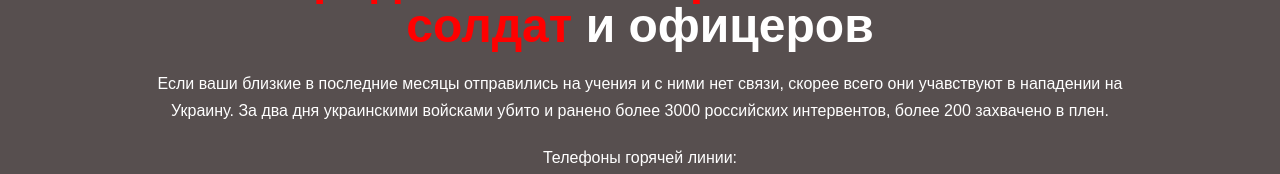
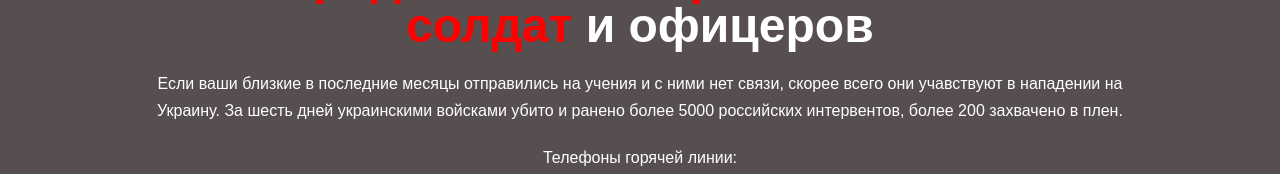
Before and after one commit to stoprussiainvasion/return-alive-from-ukraine, a plain HTML site: page index.html in a window 1280 px wide. Shown: the part 144-318 px from the top of the page. Drawn offline with Linux system fonts and the light colour scheme.

Commit message:
* update stat

```diff
--- a/index.html
+++ b/index.html
@@ -13,7 +13,7 @@
 <section class="main">
     <div class="content">
         <h1>Горячая телефонная линия для<br/><i>родственников российских<br/> солдат</i> и офицеров</h1>
-        <p class="message">Если ваши близкие в последние месяцы отправились на учения и с ними нет связи, скорее всего они учавствуют в нападении на Украину. За два дня украинскими войсками убито и ранено более 3000 российских интервентов, более 200 захвачено в плен.
+        <p class="message">Если ваши близкие в последние месяцы отправились на учения и с ними нет связи, скорее всего они учавствуют в нападении на Украину. За шесть дней украинскими войсками убито и ранено более 5000 российских интервентов, более 200 захвачено в плен.
         </p>
         <p class="message">Телефоны горячей линии: <a href="tel:+380894201860">+380894201860</a> <a href="tel:+380894201861">+380894201861</a> <a href="tel:+380894201862">+380894201862</a>
         </p>
```
